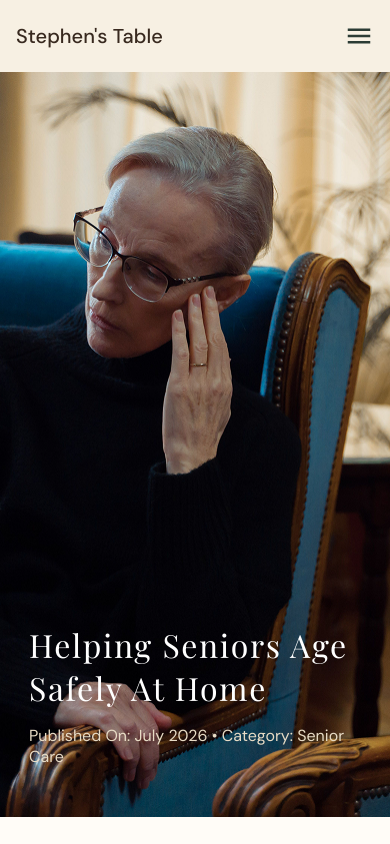
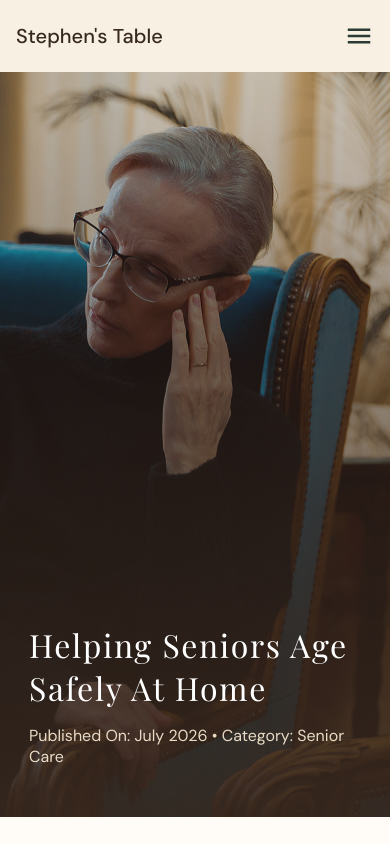
Before and after one commit to tusharjain2001/stephen-table, a React (Vite) app: page /stories/helping-seniors-age-safely in a window 390 px wide. Shown: the top 844 px of the page. Built offline with nearby package versions, Linux system fonts and the light colour scheme.

Commit message:
fixed footer mobile

```diff
--- a/src/pages/BlogDetail.jsx
+++ b/src/pages/BlogDetail.jsx
@@ -35,17 +35,23 @@ function BlogDetail() {
           alt=""
           className="absolute inset-0 hidden h-full w-full object-cover sm:block"
         />
-        {/* Base (<640) uses its own 402×746 portrait export. It is flattened:
-            luma runs 193/104/47/30 down the frame, and that bottom sits below
-            espresso's own ~43, so the mobile frame's vertical scrim *and* its
-            extra black/20 wash are already in the pixels. Both CSS layers that
-            used to render here are therefore gone — re-adding either would
-            double-darken the band to near-solid brown. The ≥640 scrim below is
-            untouched. */}
+        {/* Base (<640) uses its own 402×746 portrait export. */}
         <img
           src={heroBlogMobile}
           alt=""
           className="absolute inset-0 h-full w-full object-cover sm:hidden"
+        />
+        {/* Base (mobile) scrim, same wash every other page's mobile hero
+            carries. Note this export already ramps 193/104/47/30 top-to-bottom
+            on its own, so the gradient stacks on top of a fade that is partly
+            in the pixels — kept anyway for consistency with Services / Get
+            Involved / Nominate / Contact. The extra black/20 wash this hero
+            used to carry stays off; those pages don't have it either. */}
+        <div
+          className="absolute inset-0 sm:hidden"
+          style={{
+            background: 'linear-gradient(to bottom, rgba(56,41,31,0.2), rgba(56,41,31,0.9))',
+          }}
         />
         <div
           className="absolute inset-0 hidden sm:block"
```
